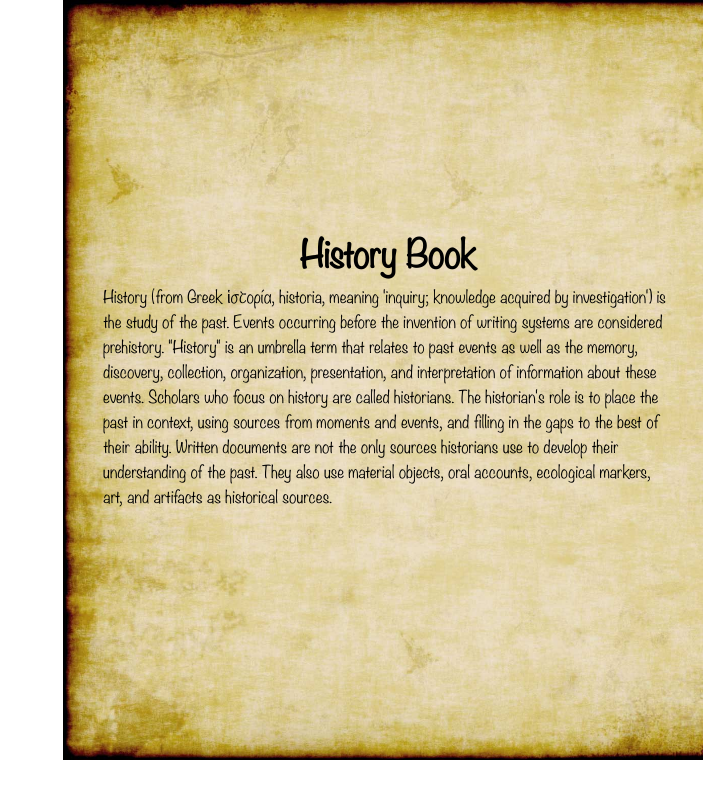
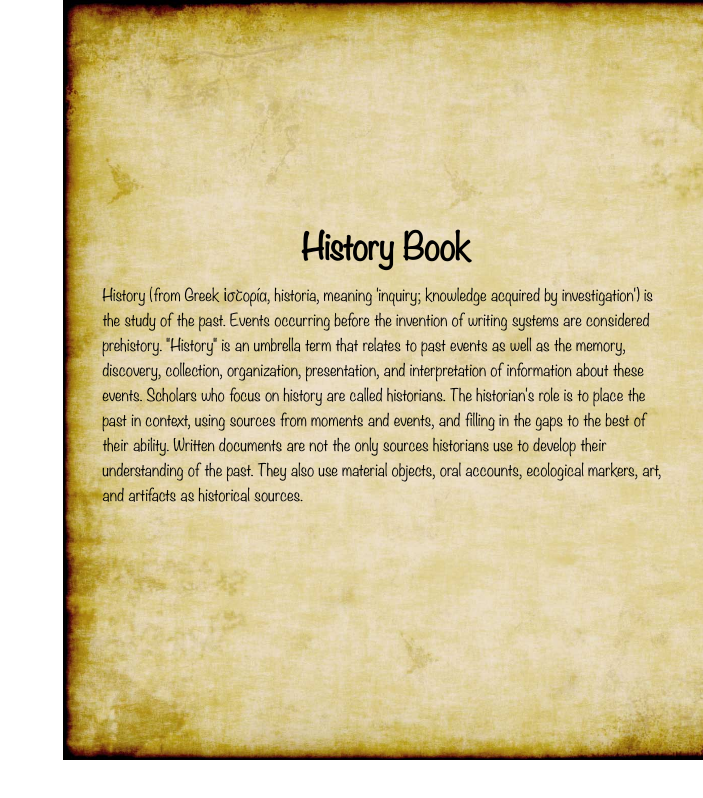
Before and after one commit to sllark/pageFlip, a plain HTML site: page index.html in a window 1280 px wide. Shown: the whole page, without its empty margins (577-1280 px from the left). Drawn offline with Linux system fonts and the light colour scheme; files whose address does not match are found by name.

Commit message:
updated fonts size for large screens

```diff
--- a/index.html
+++ b/index.html
@@ -1,6 +1,12 @@
 <!DOCTYPE html>
 <html lang="en">
 <style>
+
+	html{font-size:70%}@media screen and (min-width:112.5em){html{font-size:105%}}@media screen and (min-width:131.25em){html{font-size:105%}}@media screen and (min-width:131.25em) and (min-width:150em){html{font-size:100%}}@media screen and (min-width:168.75em){html{font-size:100%}}@media screen and (min-width:187.5em){html{font-size:112.5%}}@media screen and (min-width:206.25em){html{font-size:125%}}@media screen and (min-width:225em){html{font-size:137.5%}}@media screen and (min-width:237.5em){html{font-size:150%}}@media screen and (min-width:250em){html{font-size:157%}}@media screen and (max-width:75em){html{font-size:65%}}@media screen and (max-width:53.125em){html{font-size:57%}}
+
+
+
+
 
 	@font-face {
 		font-family: "Noteworthy-Light";
@@ -29,7 +35,7 @@
 	}
 
 	.my-page{
-		padding: 40px 20px 20px 50px;
+		padding: 3rem 2rem 2rem 4.5rem;
 		overflow: hidden;
 	}
 
@@ -45,7 +51,6 @@
 		z-index: -1;
 		background-size: cover!important;
 	}
-
 
 
 
@@ -91,18 +96,20 @@
 
 
 	h1{
-		font-size: 35px;
+		font-size: 3rem;
 		/* margin: 0 0 20px; */
 		height: 10%;
-		min-height: 50px;
+		min-height: 5rem;
 		/* border: 1px solid; */
-		max-height: 60px;
+		max-height: 6rem;
 	}
 
 	p{
-		font-size: 16px;
+		font-size: 1.4rem;
 		color: black;
 	}
+
+
 	.center{
 		display: flex;
 		flex-direction: column;
@@ -110,7 +117,7 @@
 		align-items: center;
 		height: 90%;
 		max-height: 90%;
-		transform: translate(-10px,10px);
+		transform: translate(-1rem,1rem);
 	}
 
 
```
